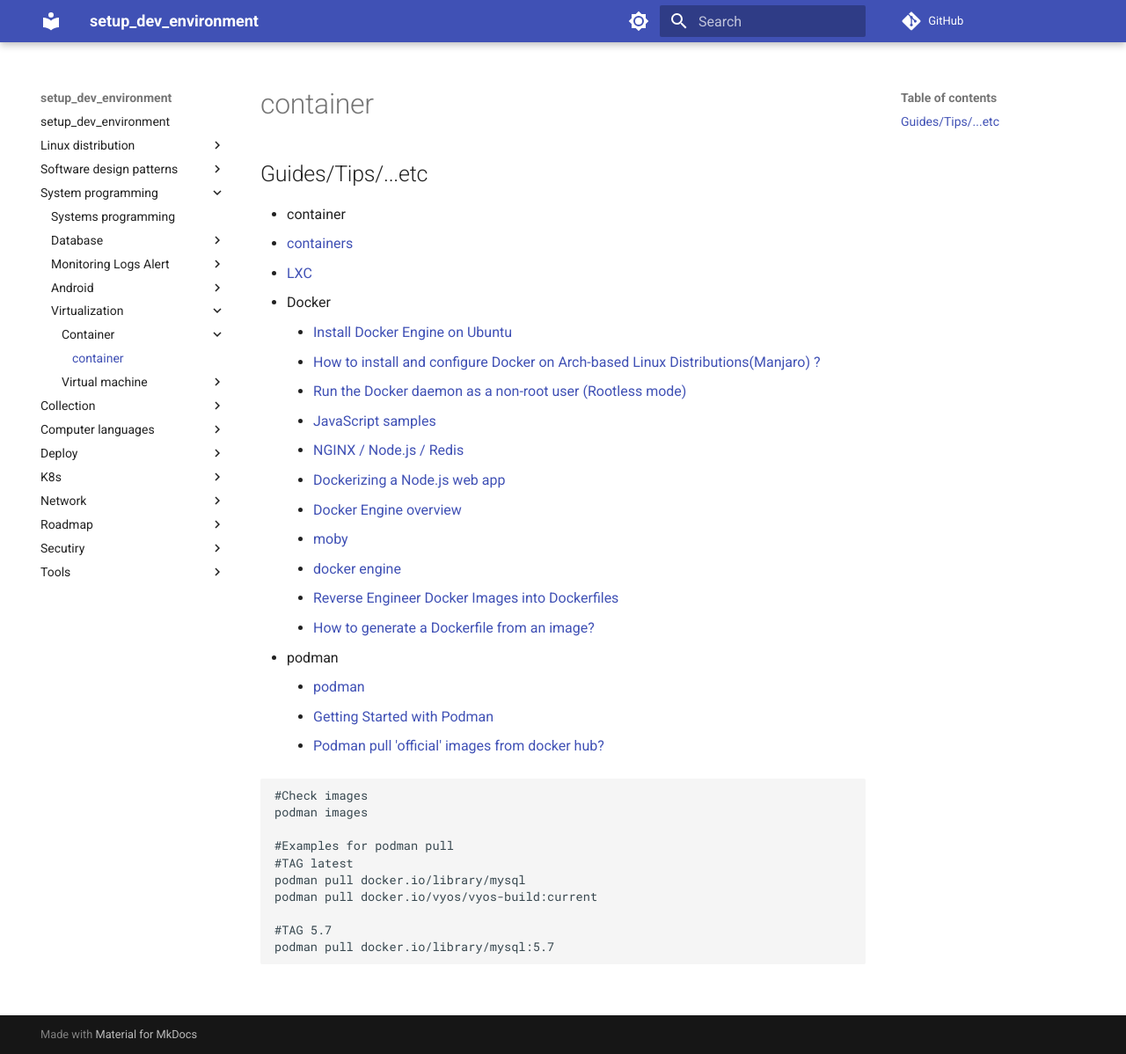
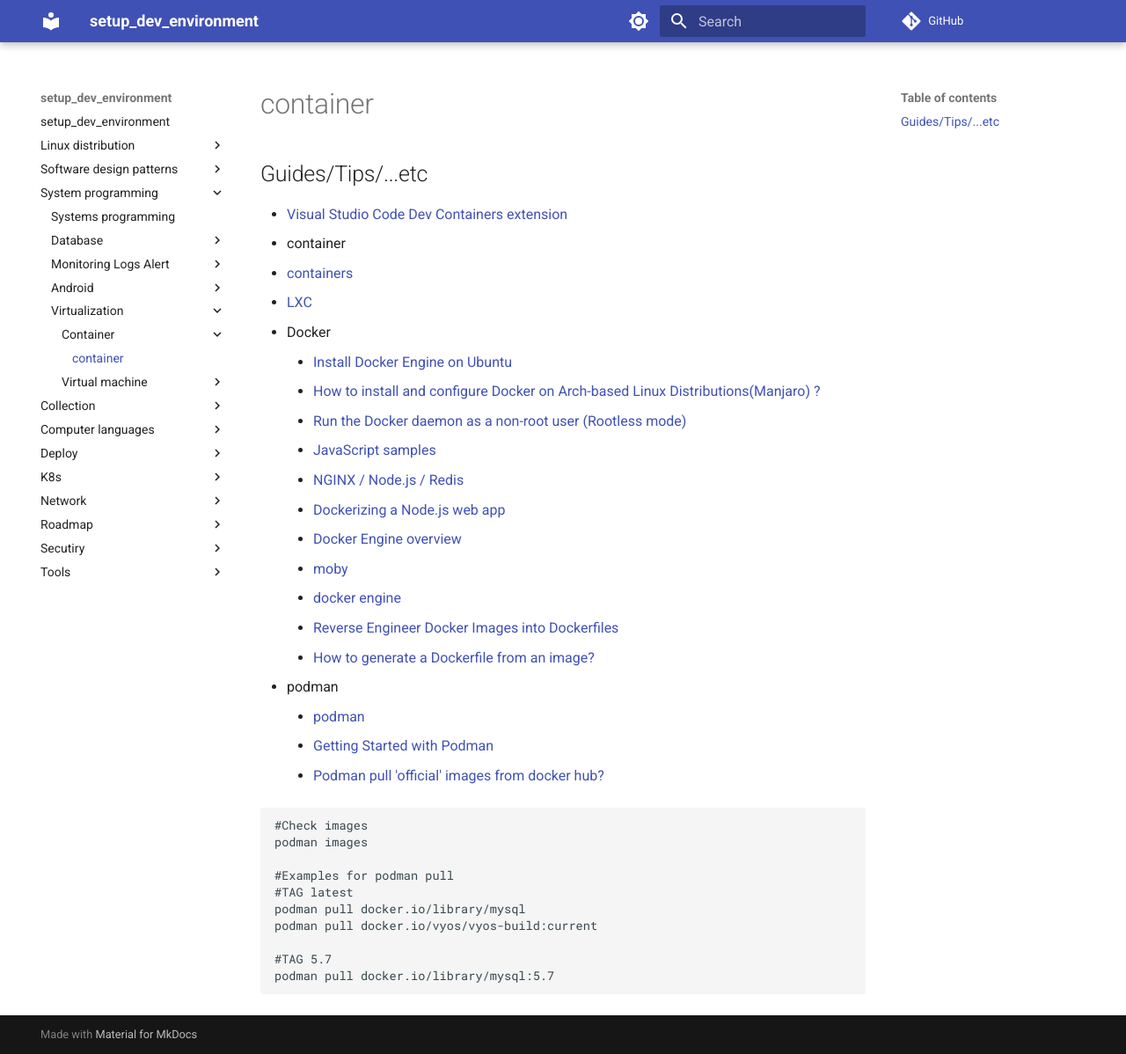
Before and after one commit to hong539/setup_dev_environment, an MkDocs documentation site: the page built from docs/System programming/virtualization/container/container.md, in a window 1280 px wide and 1198 px high. Shown: the whole window at 88% size. Built offline with MkDocs 1.6.1 and Material for MkDocs 9.7.7, drawn with Linux system fonts in a browser that asks for light colours; comment, search, counter and statistics services are not loaded.

Commit message:
[skip ci] update docs

```diff
--- a/docs/System programming/virtualization/container/container.md
+++ b/docs/System programming/virtualization/container/container.md
@@ -2,6 +2,7 @@
 
 ## Guides/Tips/...etc
 
+* [Visual Studio Code Dev Containers extension](https://code.visualstudio.com/docs/devcontainers/containers)
 * container
 * [containers](https://github.com/containers/)
 * [LXC](https://linuxcontainers.org/)
```
